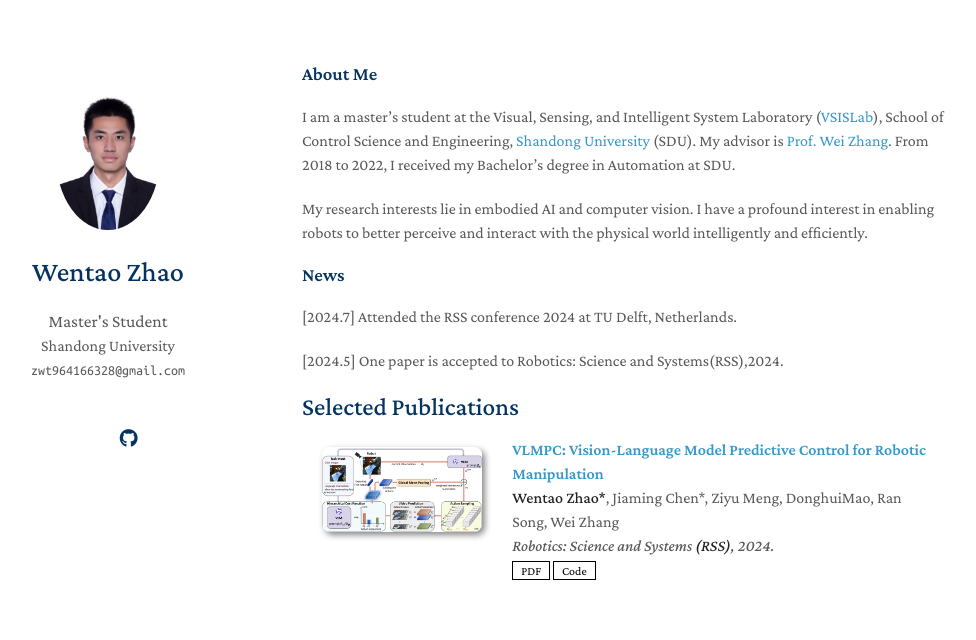
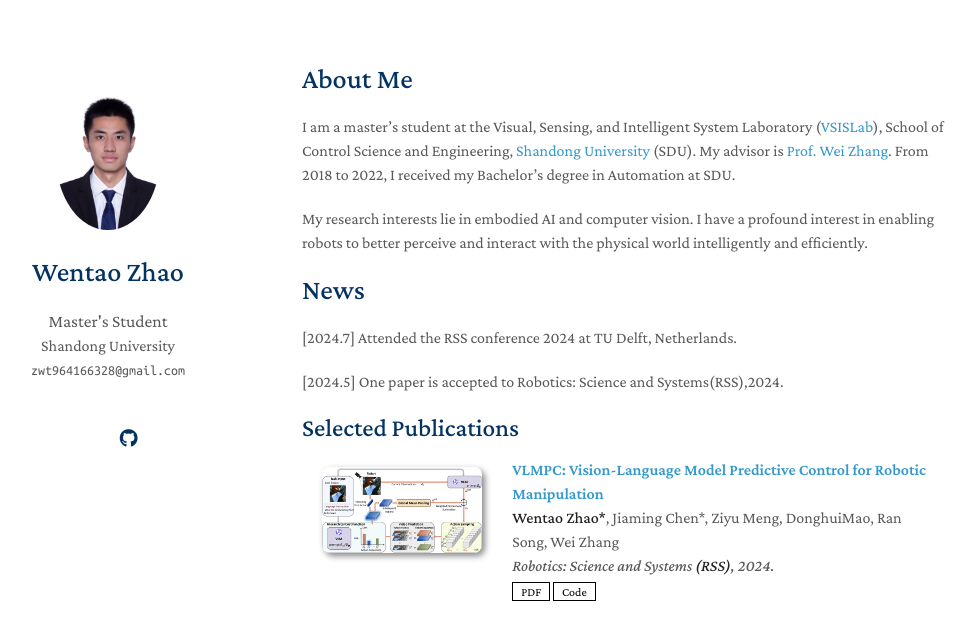
Before and after one commit to TaoshuaiZ/TaoshuaiZ.github.io, a Jekyll site: the page built from index.md, in a window 1280 px wide. Shown: the top 640 px of the page, without its empty margins (168-1144 px from the left). Built offline with Jekyll 4.4.1, drawn with Linux system fonts in a browser that asks for light colours; nearby versions of some CDN libraries; a style sheet for code colours, icons or effects is not loaded; our own code applies the rules of GitHub Pages for plain Markdown files.

```diff
--- a/index.md
+++ b/index.md
@@ -2,7 +2,7 @@
 layout: homepage
 ---
 
-### About Me
+# About Me
 
 I am a master's student at the Visual, Sensing, and Intelligent System Laboratory ([VSISLab](http://www.vsislab.com/)), School of Control Science and Engineering, [Shandong University](https://www.en.sdu.edu.cn/) (SDU). My advisor is [Prof. Wei Zhang](https://ieeexplore.ieee.org/author/37085379581). From 2018 to 2022, I received my Bachelor's degree in Automation at SDU.
 
@@ -10,7 +10,7 @@ My research interests lie in embodied AI and computer vision. I have a profound
 
 
 
-### News
+# News
 [2024.7] Attended the RSS conference 2024 at TU Delft, Netherlands.
 
 [2024.5] One paper is accepted to Robotics: Science and Systems(RSS),2024.
```
